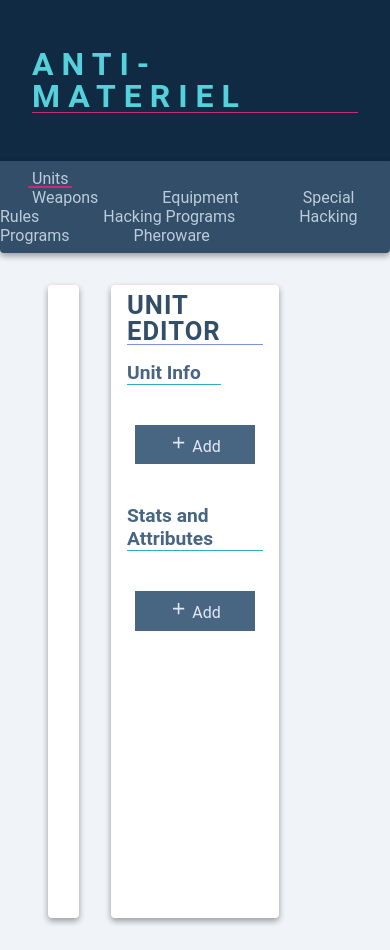
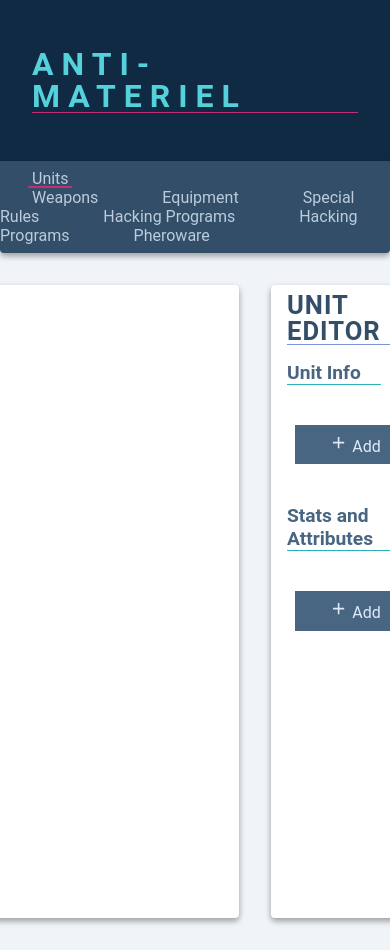
Before and after one commit to cbadger85/Anti-Materiel, a React (Create React App) app in the folder anti-materiel-editor/: page / in a window 390 px wide. Built offline with nearby package versions, Linux system fonts and the light colour scheme.

Commit message:
made MasterPage responsive

```diff
--- a/anti-materiel-editor/src/components/MasterPage/MasterPage.scss
+++ b/anti-materiel-editor/src/components/MasterPage/MasterPage.scss
@@ -17,10 +17,14 @@
   height: inherit;
   display: flex;
   padding: 2rem;
+  margin: auto;
+  justify-content: center;
+  overflow-x: scroll;
+  width: 100%;
 
   .side-panel {
     background-color: white;
-    flex: 1;
+    flex: 0 0 18rem;
     margin: 0 1rem;
     overflow-y: scroll;
     border-radius: 4px;
@@ -30,7 +34,7 @@
 
   .editor {
     order: 1;
-    flex: 3;
+    flex: 6;
     background-color: white;
     border-radius: 4px;
     padding: 0.5rem 1rem;
@@ -41,9 +45,16 @@
   }
 
   .page-content__spacer {
+    content: '';
     order: 2;
-    flex: 1;
+    flex: 0 0 18rem;
     height: 100%;
     margin: 0 1rem;
   }
 }
+
+@media (max-width: 1450px) {
+  .page-content__spacer {
+    display: none;
+  }
+}
--- a/anti-materiel-editor/src/pages/UnitEditor/StatsAndAttributes/AddUnitAva/AvaListItemContainer.tsx
+++ b/anti-materiel-editor/src/pages/UnitEditor/StatsAndAttributes/AddUnitAva/AvaListItemContainer.tsx
@@ -31,12 +31,11 @@ export const AvaListItemContainer: React.FC<AvaListItemContainerProps> = ({
             <span className="list-item-ava__ava">
               {ava[rubric.source.index].ava}
             </span>
-            <Button
-              color="delete-dark"
-              className="list-item-ava__delete-button"
-            >
-              <span className="list-item__delete-icon">×</span>
-            </Button>
+            <div className="list-item-ava__delete-button">
+              <Button color="delete-dark">
+                <span className="list-item__delete-icon">×</span>
+              </Button>
+            </div>
           </div>
         )}
       >
```
